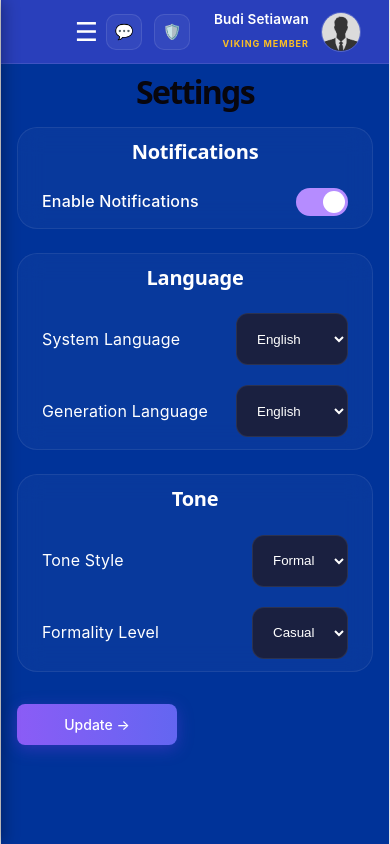
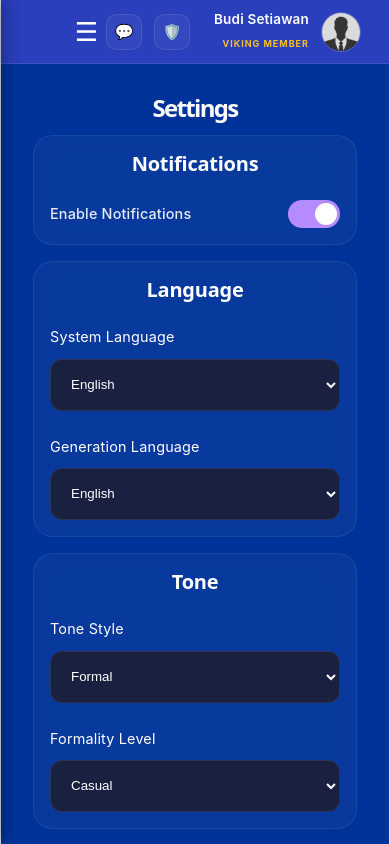
Before and after one commit to Rizkytryhght/persib-chatbot-frontend, a React (Vite) app: page /settings in a window 390 px wide. Built offline with nearby package versions, Linux system fonts and the light colour scheme.

Commit message:
update responsive settings. -rizky

```diff
--- a/src/styles/settings.css
+++ b/src/styles/settings.css
@@ -1,10 +1,17 @@
+/* ==========================================================================
+   DESKTOP DEFAULT STYLES (Base Layout)
+   ========================================================================== */
 .settings-page {
   max-width: 1000px;
+  width: 100%;
+  padding: 20px; /* Jarak aman default di dalam DashboardLayout */
+  box-sizing: border-box;
 }
 
 .settings-title {
   font-size: 32px;
   font-weight: 700;
+  color: #ffffff;
   margin: 0 0 24px 0;
 }
 
@@ -14,33 +21,23 @@
   gap: 24px;
 }
 
-.settings-card {
-  background: var(--card-bg);
-  border-radius: var(--radius-lg);
-  padding: 24px;
-  border: 1px solid var(--border-color);
-}
-
-.settings-card h2 {
-  margin-bottom: 16px;
-}
-
 .settings-row {
   display: flex;
   justify-content: space-between;
   align-items: center;
   margin-bottom: 20px;
+  gap: 24px;
 }
 
 .settings-label {
   font-weight: 500;
+  color: rgba(255, 255, 255, 0.9);
 }
 
+/* Base style untuk CustomSelect / dropdown wrapper */
+.settings-row > div:last-child,
 .settings-select {
-  padding: 10px 12px;
-  border-radius: var(--radius-sm);
-  border: none;
-  min-width: 220px;
+  min-width: 240px;
 }
 
 .settings-row:last-child {
@@ -52,3 +49,101 @@
   display: flex;
   justify-content: flex-start;
 }
+
+.settings-actions .profile-update-btn {
+  min-width: 160px;
+  padding: 12px 24px;
+  font-weight: 600;
+}
+
+
+/* ==========================================================================
+   EXTREME RESPONSIVE MATRIX FOR SETTINGS PAGE
+   ========================================================================== */
+
+/* --------------------------------------------------------------------------
+   1. LAPTOP & TABLET HORIZONTAL (Max 1024px)
+   -------------------------------------------------------------------------- */
+@media (max-width: 1024px) {
+  .settings-page {
+    padding: 16px;
+  }
+
+  .settings-title {
+    font-size: 28px;
+    margin-bottom: 20px;
+  }
+
+  /* Sedikit merapatkan ruang antar baris */
+  .settings-row {
+    margin-bottom: 16px;
+    gap: 16px;
+  }
+}
+
+/* --------------------------------------------------------------------------
+   2. TABLET VERTICAL & MOBILE (Max 768px)
+   -------------------------------------------------------------------------- */
+@media (max-width: 768px) {
+  /* Mengubah susunan baris dari Kanan-Kiri menjadi Atas-Bawah (Vertikal) */
+  .settings-row {
+    flex-direction: column;
+    align-items: flex-start; /* Teks label rata kiri */
+    gap: 10px; /* Jarak antara label teks dan input/dropdown di bawahnya */
+    margin-bottom: 24px;
+  }
+
+  /* Khusus baris Notifikasi (Toggle Switch), kita biarkan tetap horizontal
+     agar tampilannya tetap estetik dan hemat ruang */
+  .settings-row:has(.toggle-switch),
+  .settings-grid > div:first-child .settings-row {
+    flex-direction: row;
+    justify-content: space-between;
+    align-items: center;
+    width: 100%;
+  }
+
+  /* KUNCI: Memaksa elemen dropdown/CustomSelect melebar penuh mengikuti lebar Card */
+  .settings-row > div:last-child,
+  .settings-select {
+    width: 100% !important;
+    min-width: 100% !important;
+  }
+
+  /* Mengatur tombol aksi agar rata kanan-kiri (Full Width) di mobile */
+  .settings-actions {
+    margin-top: 24px;
+    width: 100%;
+  }
+
+  .settings-actions .profile-update-btn {
+    width: 100%;
+    justify-content: center;
+    padding: 14px;
+    font-size: 1rem;
+  }
+}
+
+/* --------------------------------------------------------------------------
+   3. SMALL MOBILE (Max 480px)
+   -------------------------------------------------------------------------- */
+@media (max-width: 480px) {
+  .settings-title {
+    font-size: 24px; /* Ukuran judul lebih proporsional untuk layar hp kecil */
+    margin-bottom: 16px;
+  }
+
+  .settings-grid {
+    gap: 16px; /* Jarak antar card pengaturan lebih rapat */
+  }
+
+  /* Trik override padding .app-card tanpa merusak file card.css global */
+  .settings-grid .app-card {
+    padding: 16px 16px; /* Mengecilkan padding dalam card agar area konten lebih luas */
+  }
+
+  .settings-row > span,
+  .settings-label {
+    font-size: 0.9rem; /* Ukuran teks sedikit mengecil agar tidak memakan ruang */
+  }
+}
```
Also changed, not shown: src/components/settings/LanguageSection.jsx (deleted, +0 -30 lines), src/components/settings/NotificationSection.jsx (deleted, +0 -15 lines), src/components/settings/ToneSection.jsx (deleted, +0 -25 lines).
